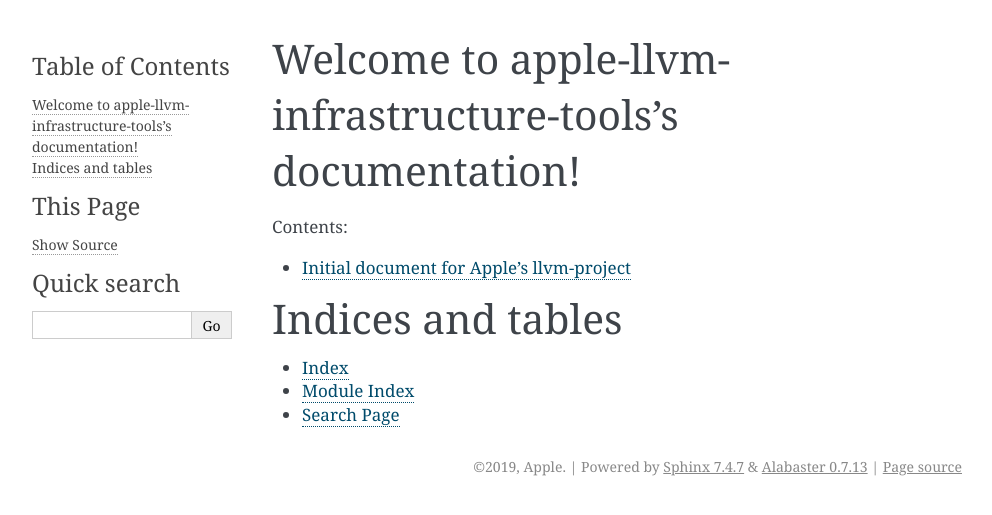
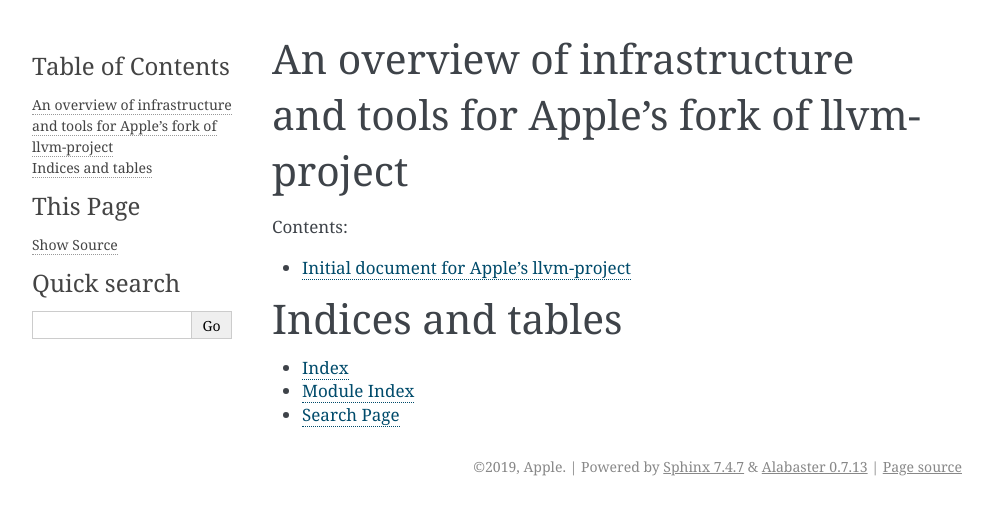
Before and after one commit to apple/apple-llvm-infrastructure-tools, a Sphinx documentation site: the page built from docs/index.rst, in a window 1280 px wide. Shown: the top 515 px of the page, without its empty margins (148-1140 px from the left). Built offline with Sphinx 7.4.7, drawn with Linux system fonts in a browser that asks for light colours.

Commit message:
doc: update the Index title

```diff
--- a/docs/index.rst
+++ b/docs/index.rst
@@ -3,8 +3,8 @@
    You can adapt this file completely to your liking, but it should at least
    contain the root `toctree` directive.
 
-Welcome to apple-llvm-infrastructure-tools's documentation!
-===========================================================
+An overview of infrastructure and tools for Apple's fork of llvm-project
+========================================================================
 
 .. toctree::
    :maxdepth: 2
```
